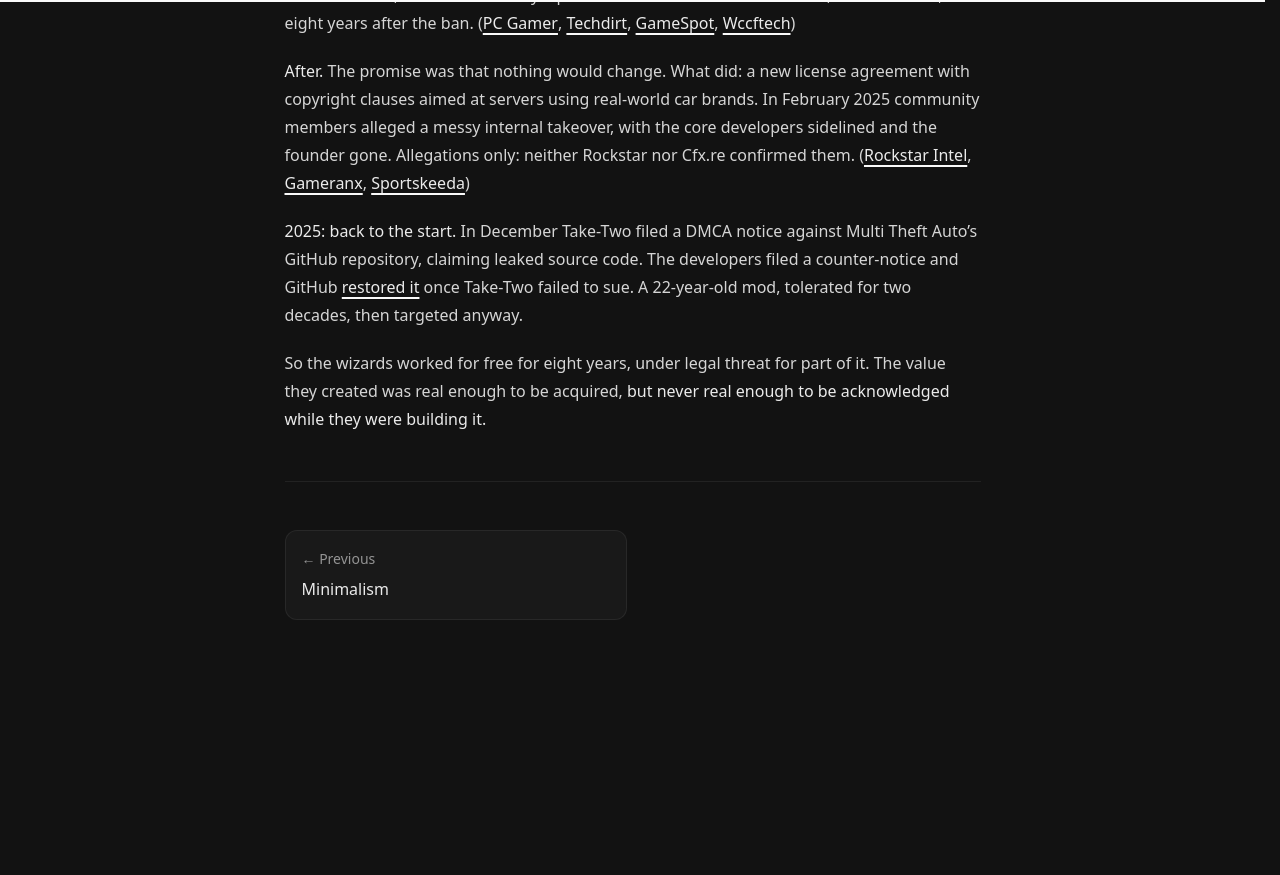
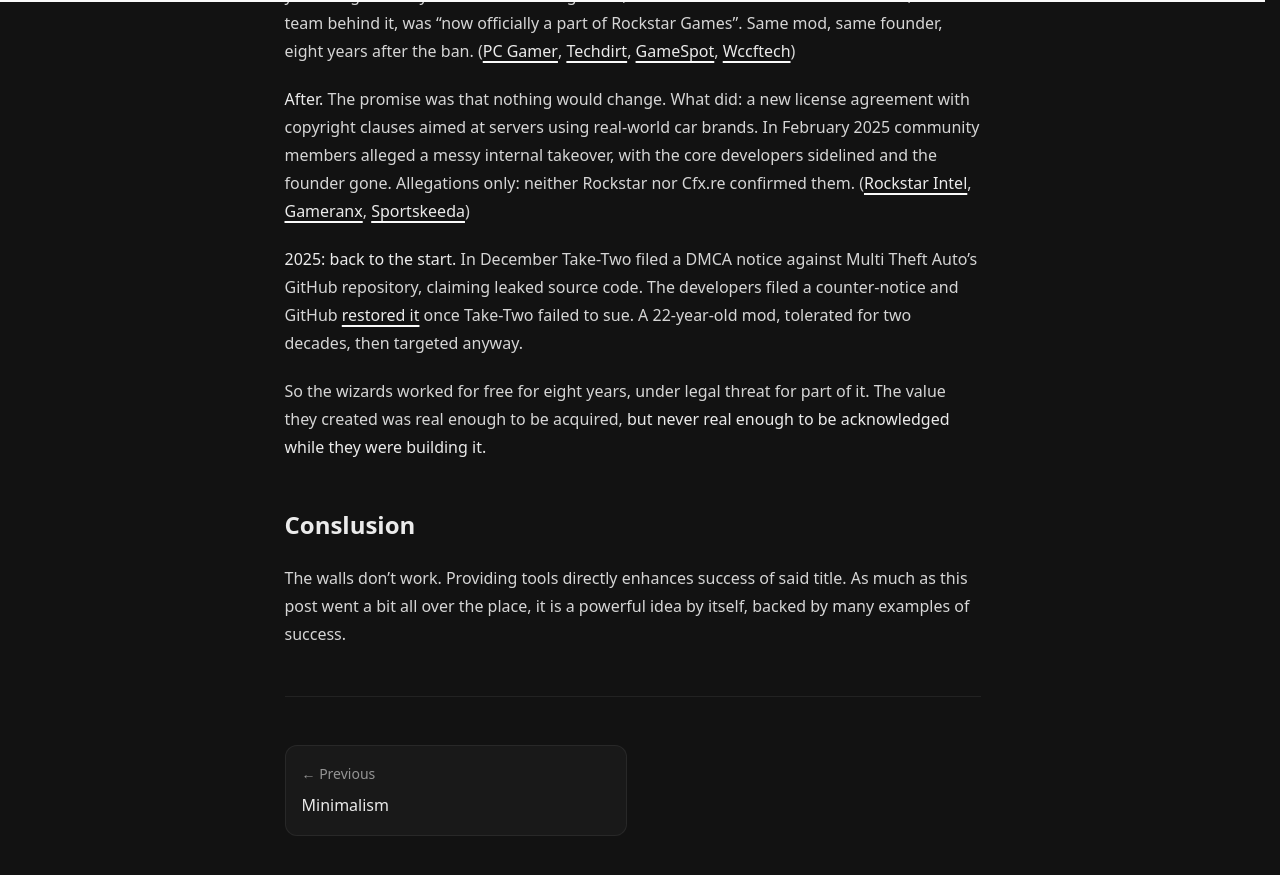
Before and after one commit to h8d13/dontreadthedocs, a Jekyll site: the page built from _notes/modding-wizards.md, in a window 1280 px wide and 900 px high, scrolled down 6281 px. Shown: the top 875 px of the window. Built offline with Jekyll 4.4.1, drawn with Linux system fonts in a browser that asks for light colours; before the commit the page ends 6965 px from its top, so only the background shows below that.

Commit message:
conclusion
Signed-off-by: h8d13 <hadean-eon-dev@proton.me>

```diff
--- a/_notes/modding-wizards.md
+++ b/_notes/modding-wizards.md
@@ -242,6 +242,13 @@ So the wizards worked for free for eight years, under legal threat for part of
 it. The value they created was real enough to be acquired, **but never real
 enough to be acknowledged while they were building it.**
 
+## Conslusion
+
+The walls don't work. Providing tools directly enhances success of said title.
+As much as this post went a bit all over the place, it is a powerful idea by
+itself, backed by many examples of success.
+
+
 [pi-pcgamer]: https://www.pcgamer.com/take-two-reportedly-sent-private-investigators-to-modders-home
 [pi-gamespot]: https://www.gamespot.com/articles/gta-5-modder-claims-private-investigators-visited-/1100-6432144/
 [pi-dailydot]: https://dailydot.com/take-two-interactive-shuts-down-grand-theft-auto-online-modders
```
